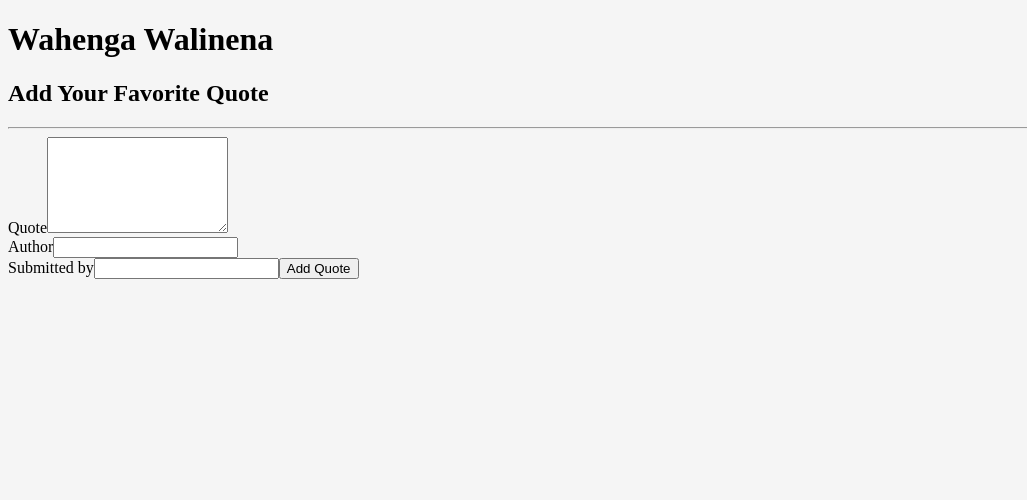
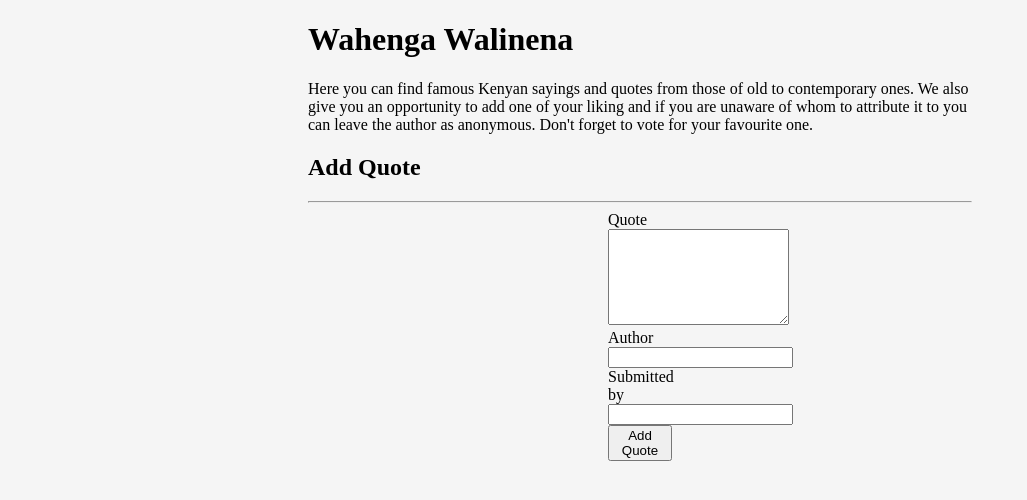
Before and after one commit to ibukamshindi/Angular-Week-1-IP, an Angular app: page / in a window 1280 px wide. Shown: the top 500 px of the page, without its empty margins (0-1027 px from the left). Built offline with nearby package versions, Linux system fonts and the light colour scheme.

Commit message:
add css styling to div

```diff
--- a/src/app/app.component.html
+++ b/src/app/app.component.html
@@ -1,4 +1,9 @@
-<h1>Wahenga Walinena</h1>
-<p></p>
+<div>
+  <h1>Wahenga Walinena</h1>
+  <p>Here you can find famous Kenyan sayings and quotes from those of
+  old to contemporary ones. We also give you an opportunity
+  to add one of your liking and if you are unaware of whom to attribute it to
+  you can leave the author as anonymous. Don't forget to vote for your favourite one.  </p>
+</div>
 
 <app-quote-form></app-quote-form>
--- a/src/app/quote-form/quote-form.component.html
+++ b/src/app/quote-form/quote-form.component.html
@@ -1,5 +1,5 @@
 <div class="container-fluid">
-  <h2 class="text-center">Add Your Favorite Quote</h2>
+  <h2 class="text-center">Add Quote</h2>
   <hr>
   <form>
       <div class="form-group">
--- a/src/styles.css
+++ b/src/styles.css
@@ -2,3 +2,9 @@
 body {
   background-color:whitesmoke;
 }
+div {
+  margin-right: 300px;
+  margin-left: 300px;
+  margin-top: auto;
+  margin-bottom: auto;
+}
```
